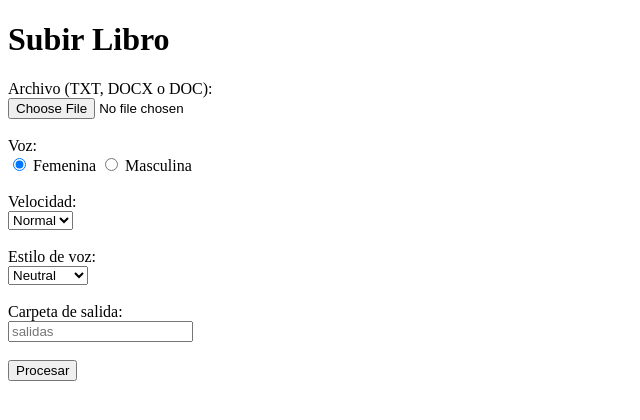
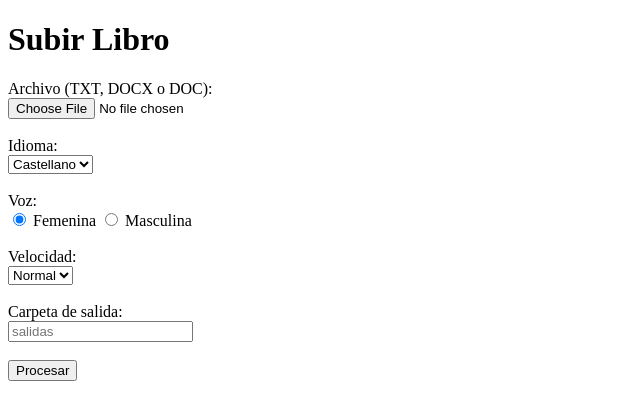
Before and after one commit to webtense/Aneto16, a Flask app: page / in a window 1280 px wide. Shown: the top 420 px of the page, without its empty margins (0-640 px from the left). Run offline with Flask 3, Linux system fonts and the light colour scheme.

Commit message:
Add language selection and line chunking

```diff
--- a/app.py
+++ b/app.py
@@ -32,7 +32,7 @@ def split_into_chapters(text: str) -> list[str]:
         chapters.append(text[start:end].strip())
     return chapters
 
-CHUNK_SIZE = 3000  # characters
+CHUNK_LINES = 200  # lines per request
 CHUNK_DELAY = 1    # seconds
 
 async def synthesize(
@@ -40,14 +40,13 @@ async def synthesize(
     out_path: str,
     voice: str = "es-ES-SergioNeural",
     rate: str = "0%",
-    style: str = "general",
 ):
-    chunks = [text[i : i + CHUNK_SIZE] for i in range(0, len(text), CHUNK_SIZE)]
+    lines = text.splitlines()
+    chunks = ["\n".join(lines[i:i + CHUNK_LINES]) for i in range(0, len(lines), CHUNK_LINES)]
     temp_files = []
     for idx, chunk in enumerate(chunks):
         temp_file = f"temp_{idx}.mp3"
-        style_arg = None if style == 'general' else style
-        communicate = edge_tts.Communicate(chunk, voice=voice, style=style_arg, rate=rate)
+        communicate = edge_tts.Communicate(chunk, voice=voice, rate=rate)
         await communicate.save(temp_file)
         temp_files.append(temp_file)
         await asyncio.sleep(CHUNK_DELAY)
@@ -58,12 +57,12 @@ async def synthesize(
         os.remove(f)
     audio.export(out_path, format="mp3")
 
-async def synthesize_book(text: str, out_dir: str, base: str, voice: str, rate: str, style: str) -> list[str]:
+async def synthesize_book(text: str, out_dir: str, base: str, voice: str, rate: str) -> list[str]:
     chapters = split_into_chapters(text)
     files = []
     for idx, chap in enumerate(chapters, start=1):
         out = os.path.join(out_dir, f"{base}_capitulo_{idx}.mp3")
-        await synthesize(chap, out, voice=voice, rate=rate, style=style)
+        await synthesize(chap, out, voice=voice, rate=rate)
         files.append(os.path.basename(out))
     return files
 
@@ -74,22 +73,19 @@ def index():
         output_dir = request.form.get('salida') or 'salidas'
         os.makedirs(output_dir, exist_ok=True)
         gender = request.form.get('voz', 'femenina')
-        speed = request.form.get('velocidad', '0')
-        style_sel = request.form.get('estilo', 'general')
+        language = request.form.get('idioma', 'es')
+        speed = request.form.get('velocidad', 'normal')
 
         voice_map = {
-            'femenina': 'es-ES-ElviraNeural',
-            'masculina': 'es-ES-SergioNeural',
+            ('es', 'femenina'): 'es-ES-ElviraNeural',
+            ('es', 'masculina'): 'es-ES-SergioNeural',
+            ('ca', 'femenina'): 'ca-ES-JoanaNeural',
+            ('ca', 'masculina'): 'ca-ES-EnricNeural',
         }
         rate_map = {
             'lenta': '-20%',
             'normal': '0%',
             'rapida': '+20%',
-        }
-        style_map = {
-            'general': 'general',
-            'narracion': 'narration-professional',
-            'alegre': 'cheerful',
         }
 
         temp_dir = 'tmp'
@@ -107,10 +103,9 @@ def index():
             return 'Formato no soportado', 400
 
         base_name = os.path.splitext(file.filename)[0]
-        voice_id = voice_map.get(gender, 'es-ES-ElviraNeural')
+        voice_id = voice_map.get((language, gender), 'es-ES-ElviraNeural')
         rate_val = rate_map.get(speed, '0%')
-        style_val = style_map.get(style_sel, 'general')
-        files = asyncio.run(synthesize_book(text, output_dir, base_name, voice_id, rate_val, style_val))
+        files = asyncio.run(synthesize_book(text, output_dir, base_name, voice_id, rate_val))
         return redirect(url_for('exito', carpeta=output_dir, archivos=','.join(files)))
 
     return render_template('index.html')
--- a/templates/index.html
+++ b/templates/index.html
@@ -10,6 +10,12 @@
         <label>Archivo (TXT, DOCX o DOC):</label><br>
         <input type="file" id="archivo" name="archivo" required><br><br>
 
+        <label>Idioma:</label><br>
+        <select name="idioma">
+            <option value="es" selected>Castellano</option>
+            <option value="ca">Catalán</option>
+        </select><br><br>
+
         <label>Voz:</label><br>
         <label><input type="radio" name="voz" value="femenina" checked> Femenina</label>
         <label><input type="radio" name="voz" value="masculina"> Masculina</label><br><br>
@@ -19,13 +25,6 @@
             <option value="normal" selected>Normal</option>
             <option value="lenta">Lenta</option>
             <option value="rapida">Rápida</option>
-        </select><br><br>
-
-        <label>Estilo de voz:</label><br>
-        <select name="estilo">
-            <option value="general" selected>Neutral</option>
-            <option value="narracion">Narración</option>
-            <option value="alegre">Alegre</option>
         </select><br><br>
 
         <label>Carpeta de salida:</label><br>
```
Also changed, not shown: README.md.
